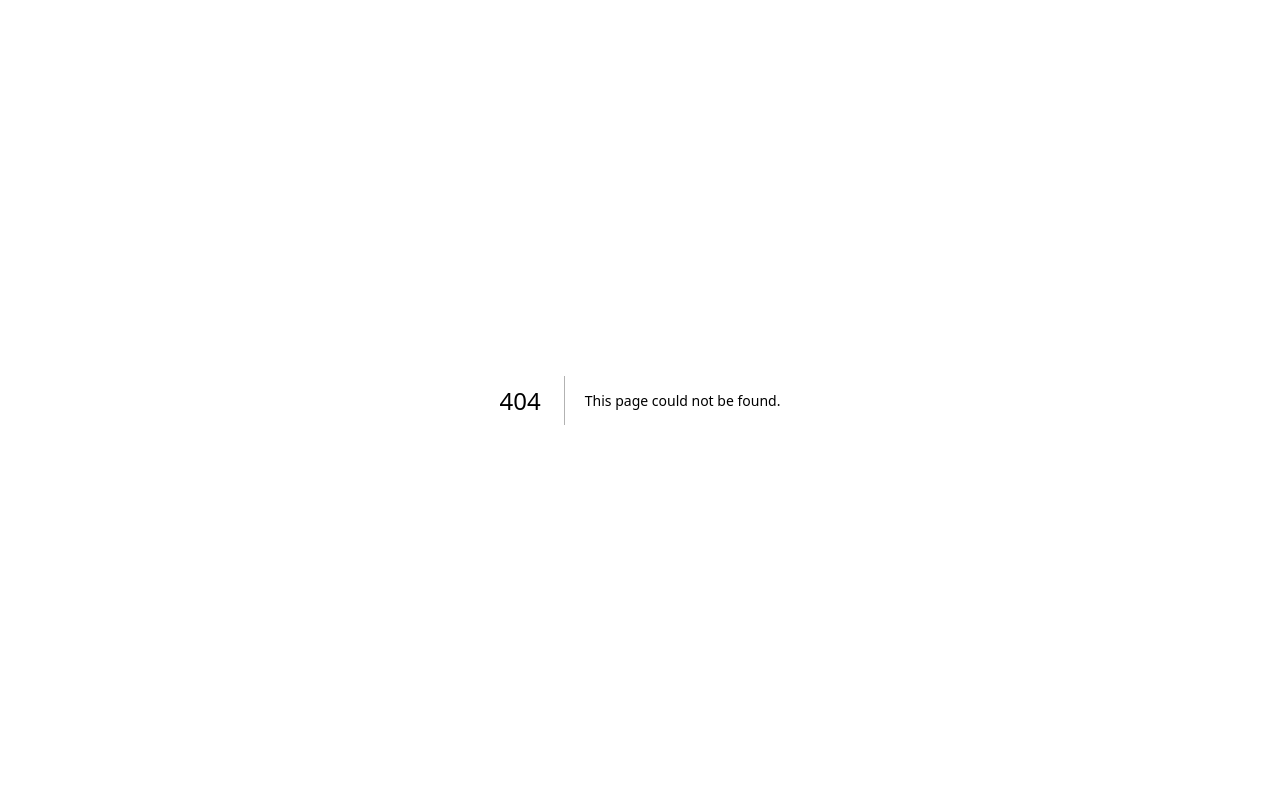
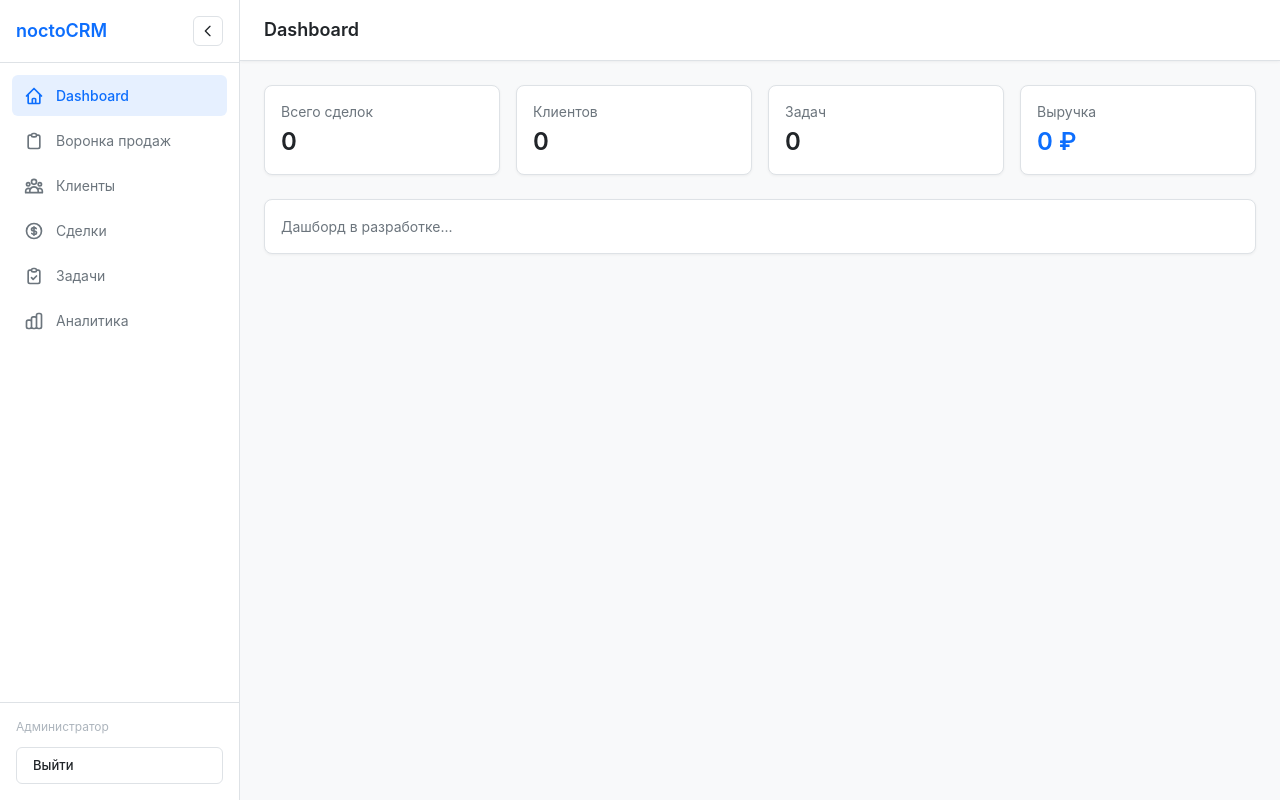
Before and after one commit to Volkofff666/noctoCRM, a Next.js app in the folder frontend/: page /dashboard in a window 1280 px wide. Before the commit this address had no page. Built offline with nearby package versions, Linux system fonts and the light colour scheme; sample sign-in values are in the browser's storage.

Commit message:
feat: заглушки для всех страниц меню

```diff
--- /dev/null
+++ b/frontend/src/app/analytics/page.tsx
@@ -0,0 +1,45 @@
+'use client';
+
+import { useEffect, useState } from 'react';
+import { useRouter } from 'next/navigation';
+import Sidebar from '@/components/Sidebar';
+import { type User } from '@/lib/api';
+
+export default function AnalyticsPage() {
+  const router = useRouter();
+  const [user, setUser] = useState<User | null>(null);
+
+  useEffect(() => {
+    const token = localStorage.getItem('token');
+    const userData = localStorage.getItem('user');
+
+    if (!token || !userData) {
+      router.push('/login');
+      return;
+    }
+
+    setUser(JSON.parse(userData));
+  }, [router]);
+
+  return (
+    <div className="flex">
+      <Sidebar user={user} />
+
+      <div className="flex-1" style={{ marginLeft: '240px', background: 'var(--bg-secondary)', minHeight: '100vh' }}>
+        <header className="header">
+          <div className="px-6 py-4">
+            <h2 className="text-lg font-semibold" style={{ color: 'var(--text-primary)' }}>
+              Аналитика
+            </h2>
+          </div>
+        </header>
+
+        <div className="px-6 py-6">
+          <div className="card">
+            <p style={{ color: 'var(--text-secondary)' }}>Отчёты и аналитика в разработке...</p>
+          </div>
+        </div>
+      </div>
+    </div>
+  );
+}
--- /dev/null
+++ b/frontend/src/app/clients/page.tsx
@@ -0,0 +1,48 @@
+'use client';
+
+import { useEffect, useState } from 'react';
+import { useRouter } from 'next/navigation';
+import Sidebar from '@/components/Sidebar';
+import { type User } from '@/lib/api';
+
+export default function ClientsPage() {
+  const router = useRouter();
+  const [user, setUser] = useState<User | null>(null);
+
+  useEffect(() => {
+    const token = localStorage.getItem('token');
+    const userData = localStorage.getItem('user');
+
+    if (!token || !userData) {
+      router.push('/login');
+      return;
+    }
+
+    setUser(JSON.parse(userData));
+  }, [router]);
+
+  return (
+    <div className="flex">
+      <Sidebar user={user} />
+
+      <div className="flex-1" style={{ marginLeft: '240px', background: 'var(--bg-secondary)', minHeight: '100vh' }}>
+        <header className="header">
+          <div className="px-6 py-4 flex justify-between items-center">
+            <h2 className="text-lg font-semibold" style={{ color: 'var(--text-primary)' }}>
+              Клиенты
+            </h2>
+            <button className="btn btn-primary">
+              + Новый клиент
+            </button>
+          </div>
+        </header>
+
+        <div className="px-6 py-6">
+          <div className="card">
+            <p style={{ color: 'var(--text-secondary)' }}>Список клиентов в разработке...</p>
+          </div>
+        </div>
+      </div>
+    </div>
+  );
+}
--- /dev/null
+++ b/frontend/src/app/dashboard/page.tsx
@@ -0,0 +1,64 @@
+'use client';
+
+import { useEffect, useState } from 'react';
+import { useRouter } from 'next/navigation';
+import Sidebar from '@/components/Sidebar';
+import { type User } from '@/lib/api';
+
+export default function DashboardPage() {
+  const router = useRouter();
+  const [user, setUser] = useState<User | null>(null);
+
+  useEffect(() => {
+    const token = localStorage.getItem('token');
+    const userData = localStorage.getItem('user');
+
+    if (!token || !userData) {
+      router.push('/login');
+      return;
+    }
+
+    setUser(JSON.parse(userData));
+  }, [router]);
+
+  return (
+    <div className="flex">
+      <Sidebar user={user} />
+
+      <div className="flex-1" style={{ marginLeft: '240px', background: 'var(--bg-secondary)', minHeight: '100vh' }}>
+        <header className="header">
+          <div className="px-6 py-4">
+            <h2 className="text-lg font-semibold" style={{ color: 'var(--text-primary)' }}>
+              Dashboard
+            </h2>
+          </div>
+        </header>
+
+        <div className="px-6 py-6">
+          <div className="grid grid-cols-4 gap-4 mb-6">
+            <div className="card">
+              <p className="text-sm" style={{ color: 'var(--text-secondary)' }}>Всего сделок</p>
+              <p className="text-2xl font-semibold mt-1" style={{ color: 'var(--text-primary)' }}>0</p>
+            </div>
+            <div className="card">
+              <p className="text-sm" style={{ color: 'var(--text-secondary)' }}>Клиентов</p>
+              <p className="text-2xl font-semibold mt-1" style={{ color: 'var(--text-primary)' }}>0</p>
+            </div>
+            <div className="card">
+              <p className="text-sm" style={{ color: 'var(--text-secondary)' }}>Задач</p>
+              <p className="text-2xl font-semibold mt-1" style={{ color: 'var(--text-primary)' }}>0</p>
+            </div>
+            <div className="card">
+              <p className="text-sm" style={{ color: 'var(--text-secondary)' }}>Выручка</p>
+              <p className="text-2xl font-semibold mt-1" style={{ color: 'var(--accent)' }}>0 ₽</p>
+            </div>
+          </div>
+
+          <div className="card">
+            <p style={{ color: 'var(--text-secondary)' }}>Дашборд в разработке...</p>
+          </div>
+        </div>
+      </div>
+    </div>
+  );
+}
--- /dev/null
+++ b/frontend/src/app/deals/page.tsx
@@ -0,0 +1,48 @@
+'use client';
+
+import { useEffect, useState } from 'react';
+import { useRouter } from 'next/navigation';
+import Sidebar from '@/components/Sidebar';
+import { type User } from '@/lib/api';
+
+export default function DealsPage() {
+  const router = useRouter();
+  const [user, setUser] = useState<User | null>(null);
+
+  useEffect(() => {
+    const token = localStorage.getItem('token');
+    const userData = localStorage.getItem('user');
+
+    if (!token || !userData) {
+      router.push('/login');
+      return;
+    }
+
+    setUser(JSON.parse(userData));
+  }, [router]);
+
+  return (
+    <div className="flex">
+      <Sidebar user={user} />
+
+      <div className="flex-1" style={{ marginLeft: '240px', background: 'var(--bg-secondary)', minHeight: '100vh' }}>
+        <header className="header">
+          <div className="px-6 py-4 flex justify-between items-center">
+            <h2 className="text-lg font-semibold" style={{ color: 'var(--text-primary)' }}>
+              Сделки
+            </h2>
+            <button className="btn btn-primary">
+              + Новая сделка
+            </button>
+          </div>
+        </header>
+
+        <div className="px-6 py-6">
+          <div className="card">
+            <p style={{ color: 'var(--text-secondary)' }}>Список сделок в разработке...</p>
+          </div>
+        </div>
+      </div>
+    </div>
+  );
+}
--- /dev/null
+++ b/frontend/src/app/tasks/page.tsx
@@ -0,0 +1,48 @@
+'use client';
+
+import { useEffect, useState } from 'react';
+import { useRouter } from 'next/navigation';
+import Sidebar from '@/components/Sidebar';
+import { type User } from '@/lib/api';
+
+export default function TasksPage() {
+  const router = useRouter();
+  const [user, setUser] = useState<User | null>(null);
+
+  useEffect(() => {
+    const token = localStorage.getItem('token');
+    const userData = localStorage.getItem('user');
+
+    if (!token || !userData) {
+      router.push('/login');
+      return;
+    }
+
+    setUser(JSON.parse(userData));
+  }, [router]);
+
+  return (
+    <div className="flex">
+      <Sidebar user={user} />
+
+      <div className="flex-1" style={{ marginLeft: '240px', background: 'var(--bg-secondary)', minHeight: '100vh' }}>
+        <header className="header">
+          <div className="px-6 py-4 flex justify-between items-center">
+            <h2 className="text-lg font-semibold" style={{ color: 'var(--text-primary)' }}>
+              Задачи
+            </h2>
+            <button className="btn btn-primary">
+              + Новая задача
+            </button>
+          </div>
+        </header>
+
+        <div className="px-6 py-6">
+          <div className="card">
+            <p style={{ color: 'var(--text-secondary)' }}>Список задач в разработке...</p>
+          </div>
+        </div>
+      </div>
+    </div>
+  );
+}
```
